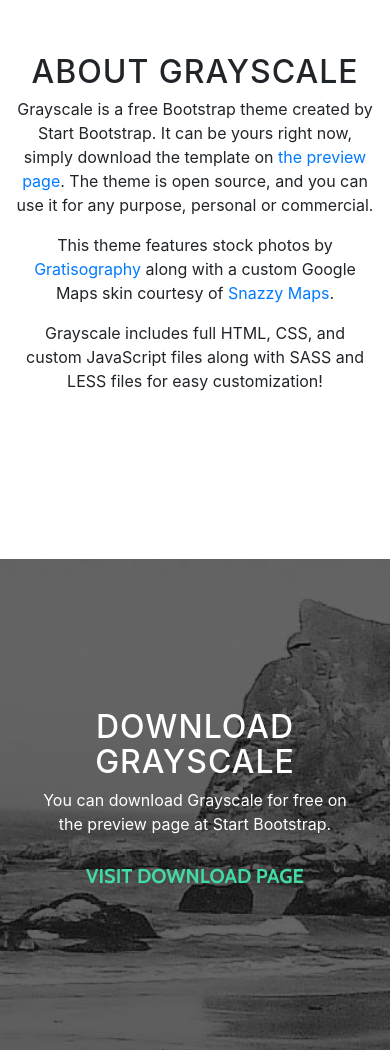
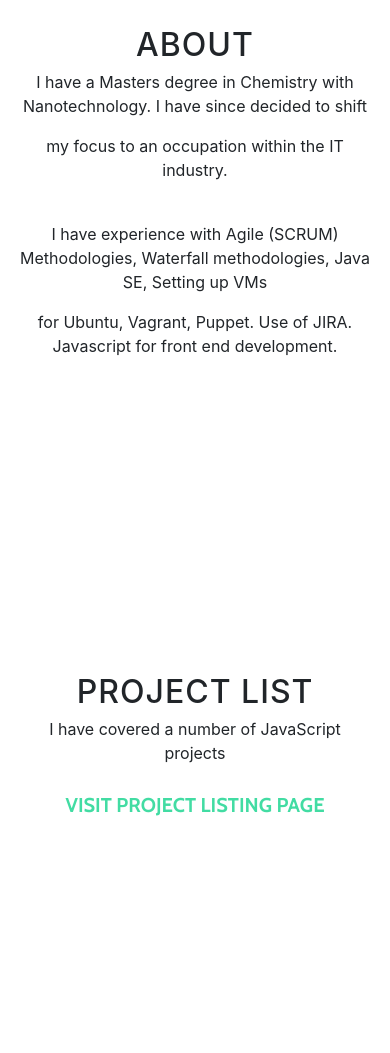
Before and after one commit to aparry91/aparry91.github.io, a website with bundled scripts: page index.html in a window 390 px wide. Shown: the part 780-1833 px from the top of the page. Built offline with nearby package versions, Linux system fonts and the light colour scheme.

Commit message:
updated index.html

```diff
--- a/index.html
+++ b/index.html
@@ -8,7 +8,7 @@
   <meta name="description" content="">
   <meta name="author" content="">
 
-    <title>Timmy's Playhouse</title>
+  <title>Adam Parry</title>
 
   <!-- Bootstrap core CSS -->
   <link href="vendor/bootstrap/css/bootstrap.min.css" rel="stylesheet">
@@ -28,8 +28,9 @@
   <!-- Navigation -->
   <nav class="navbar navbar-expand-lg navbar-light fixed-top" id="mainNav">
     <div class="container">
-        <a class="navbar-brand js-scroll-trigger" href="#page-top">Timmy's Playhouse</a>
-        <button class="navbar-toggler navbar-toggler-right" type="button" data-toggle="collapse" data-target="#navbarResponsive" aria-controls="navbarResponsive" aria-expanded="false" aria-label="Toggle navigation">
+      <a class="navbar-brand js-scroll-trigger" href="#page-top">Adam Parry</a>
+      <button class="navbar-toggler navbar-toggler-right" type="button" data-toggle="collapse" data-target="#navbarResponsive"
+        aria-controls="navbarResponsive" aria-expanded="false" aria-label="Toggle navigation">
           Menu
           <i class="fa fa-bars"></i>
         </button>
@@ -42,16 +43,10 @@
             <a class="nav-link js-scroll-trigger" href="#about">About</a>
           </li>
           <li class="nav-item">
-              <a class="nav-link js-scroll-trigger" href="#contact">Media</a>
+            <a class="nav-link js-scroll-trigger" href="#projectlist">Project List</a>
           </li>
           <li class="nav-item">
-              <a class="nav-link js-scroll-trigger" href="#forums">Forums</a>
-            </li>
-            <li class="nav-item">
-              <a class="nav-link js-scroll-trigger" href="#links">Links</a>
-            </li>
-            <li class="nav-item">
-              <a class="nav-link js-scroll-trigger" href="#shop">Shop</a>
+            <a class="nav-link js-scroll-trigger" href="#contactus">Contact Us</a>
           </li>
         </ul>
       </div>
@@ -66,10 +61,10 @@
           <div class="col-lg-8 mx-auto">
             <br>
             <br>
-            <br>            <br>
+            <br> <br>
             <br>
             <br>
-              <p class="intro-text">A game in development by Synthetic Worlds.</p>
+            <p class="intro-text">A developer in the making.</p>
             <a href="#about" class="btn btn-circle js-scroll-trigger">
                 <i class="fa fa-angle-double-down animated"></i>
               </a>
@@ -84,26 +79,24 @@
     <div class="container">
       <div class="row">
         <div class="col-lg-8 mx-auto">
-            <h2>About Grayscale</h2>
-            <p>Grayscale is a free Bootstrap theme created by Start Bootstrap. It can be yours right now, simply download the template on
-              <a href="http://startbootstrap.com/template-overviews/grayscale/">the preview page</a>. The theme is open source, and you can use it for any purpose, personal or commercial.</p>
-            <p>This theme features stock photos by
-              <a href="http://gratisography.com/">Gratisography</a>
-              along with a custom Google Maps skin courtesy of
-              <a href="http://snazzymaps.com/">Snazzy Maps</a>.</p>
-            <p>Grayscale includes full HTML, CSS, and custom JavaScript files along with SASS and LESS files for easy customization!</p>
+          <h2>About</h2>
+          <p>I have a Masters degree in Chemistry with Nanotechnology. I have since decided to shift</p>
+          <p>my focus to an occupation within the IT industry.</p>
+          <br>
+          <p>I have experience with Agile (SCRUM) Methodologies, Waterfall methodologies, Java SE, Setting up VMs</p>
+          <p>for Ubuntu, Vagrant, Puppet. Use of JIRA. Javascript for front end development.</p>
         </div>
       </div>
     </div>
   </section>
 
   <!-- Download Section -->
-    <section id="download" class="download-section content-section text-center">
+  <section id="projectlist" class="project-section content-section text-center">
     <div class="container">
       <div class="col-lg-8 mx-auto">
-          <h2>Download Grayscale</h2>
-          <p>You can download Grayscale for free on the preview page at Start Bootstrap.</p>
-          <a href="http://startbootstrap.com/template-overviews/grayscale/" class="btn btn-default btn-lg">Visit Download Page</a>
+        <h2>Project List</h2>
+        <p>I have covered a number of JavaScript projects</p>
+        <a href="http://aparry91.github.io/project" class="btn btn-default btn-lg">Visit Project Listing Page</a>
       </div>
     </div>
   </section>
@@ -115,8 +108,8 @@
         <div class="col-lg-8 mx-auto">
           <h2>Contact Start Bootstrap</h2>
           <p>Feel free to leave us a comment on the
-              <a href="http://startbootstrap.com/template-overviews/grayscale/">Grayscale template overview page</a>
-              on Start Bootstrap to give some feedback about this theme!</p>
+            <a href="http://startbootstrap.com/template-overviews/grayscale/">Grayscale template overview page</a> on Start
+            Bootstrap to give some feedback about this theme!</p>
           <ul class="list-inline banner-social-buttons">
             <li class="list-inline-item">
               <a href="https://twitter.com/SBootstrap" class="btn btn-default btn-lg">
```
Lines whose indentation alone changed are shown as unchanged.
